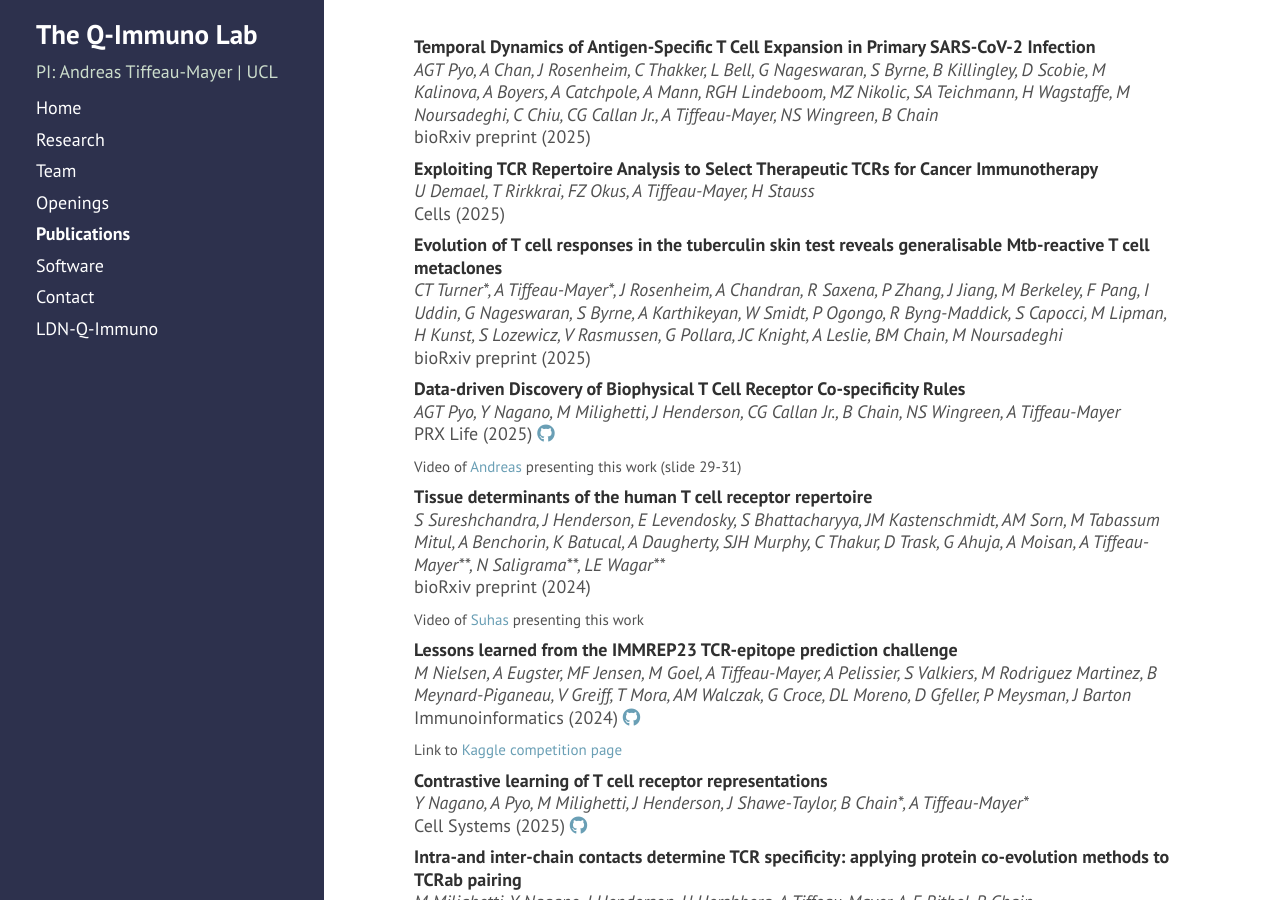
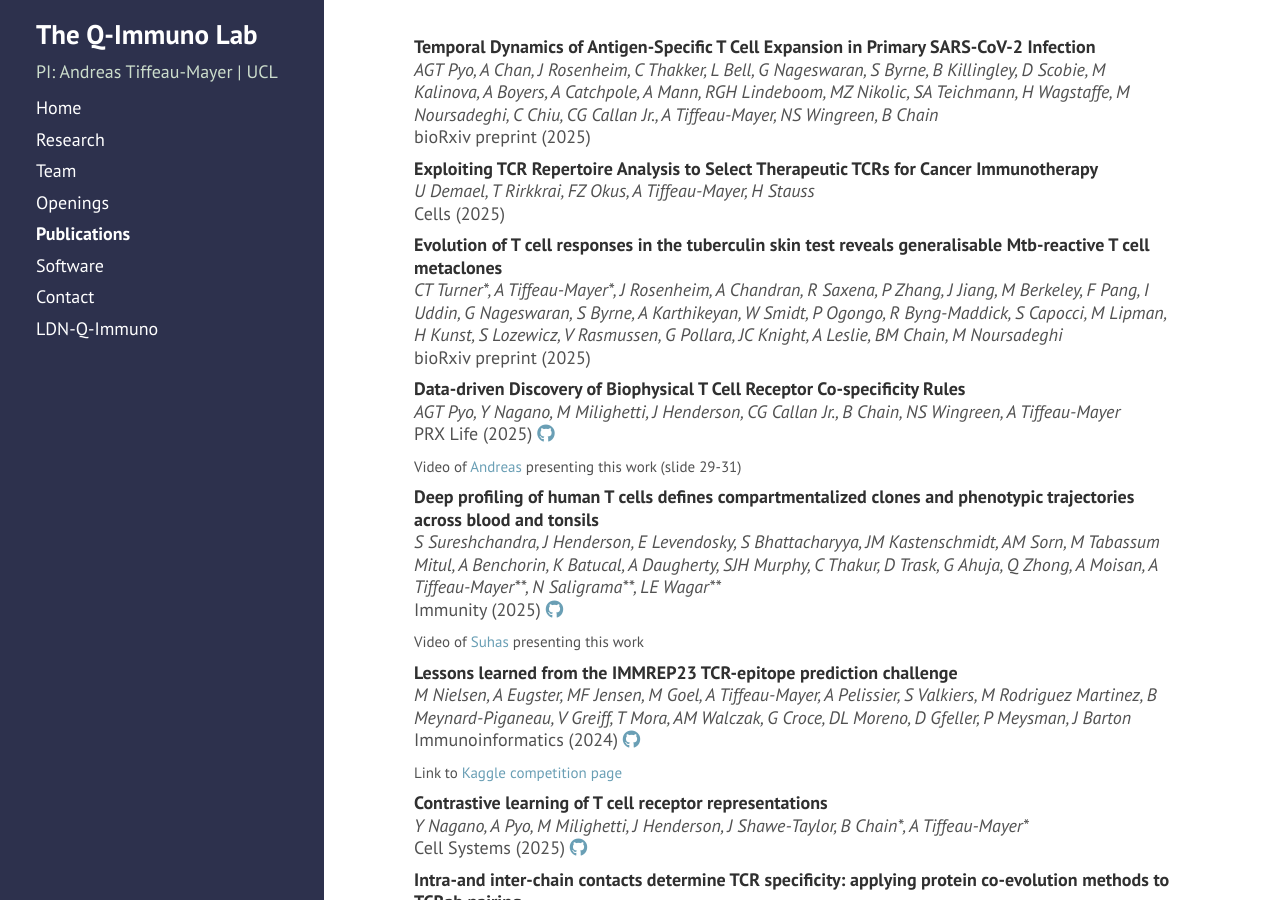
Before and after one commit to andim/andim.github.io, a Jekyll site: the page built from publications.md, in a window 1280 px wide and 900 px high. Built offline with Jekyll 4.4.1, drawn with Linux system fonts in a browser that asks for light colours; nearby versions of some CDN libraries; a style sheet for code colours, icons or effects is not loaded.

Commit message:
tablo paper

```diff
--- a/_data/publist.yml
+++ b/_data/publist.yml
@@ -29,12 +29,13 @@
     github: https://github.com/agpyo/MLtcr_dist/
   media: "Video of [Andreas](https://online.kitp.ucsb.edu/online/viralimmune24/tiffeaumayer/) presenting this work (slide 29-31)"
 
-- authors: S Sureshchandra, J Henderson, E Levendosky, S Bhattacharyya, JM Kastenschmidt, AM Sorn, M Tabassum Mitul, A Benchorin, K Batucal, A Daugherty, SJH Murphy, C Thakur, D Trask, G Ahuja, A Moisan, A Tiffeau-Mayer\*\*, N Saligrama\*\*, LE Wagar\*\*
-  title: Tissue determinants of the human T cell receptor repertoire
-  journal: bioRxiv preprint
-  year: 2024
+- authors: S Sureshchandra, J Henderson, E Levendosky, S Bhattacharyya, JM Kastenschmidt, AM Sorn, M Tabassum Mitul, A Benchorin, K Batucal, A Daugherty, SJH Murphy, C Thakur, D Trask, G Ahuja, Q Zhong, A Moisan, A Tiffeau-Mayer\*\*, N Saligrama\*\*, LE Wagar\*\*
+  title: Deep profiling of human T cells defines compartmentalized clones and phenotypic trajectories across blood and tonsils
+  journal: Immunity
+  year: 2025
   links:
-    doi: https://doi.org/10.1101/2024.08.17.608295
+    doi: https://doi.org/10.1016/j.immuni.2025.10.025
+    github: https://github.com/wagar-lab/Paper_TABLO
   media: "Video of [Suhas](https://www.youtube.com/watch?v=iMS7hSzuqd8) presenting this work"
 
 - authors: M Nielsen, A Eugster, MF Jensen, M Goel, A Tiffeau-Mayer, A Pelissier, S Valkiers, M Rodriguez Martinez, B Meynard-Piganeau, V Greiff, T Mora, AM Walczak, G Croce, DL Moreno, D Gfeller, P Meysman, J Barton
```
